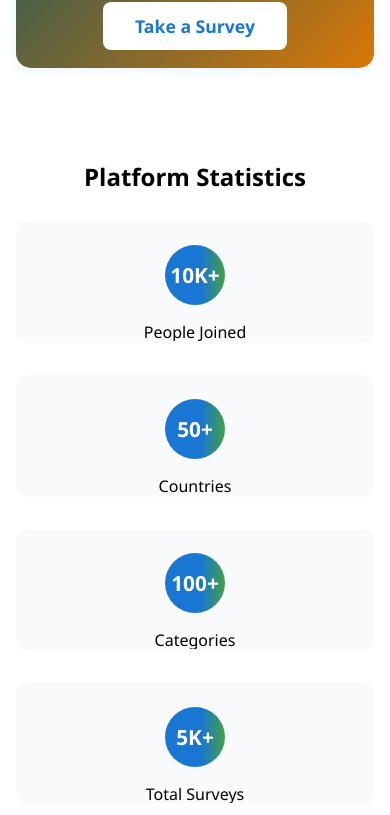
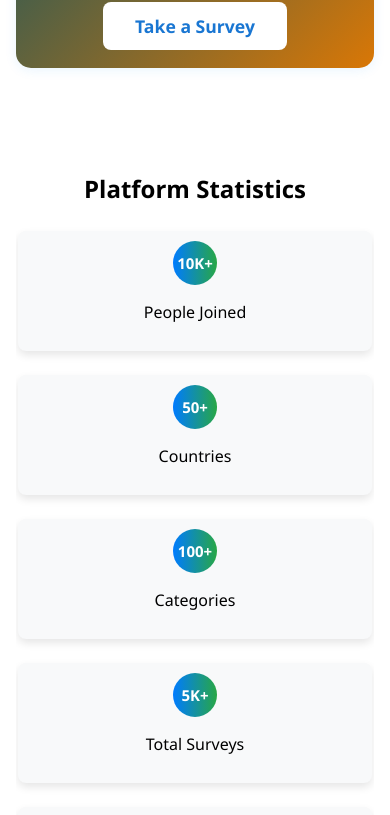
Before and after one commit to ayaz7964/CivilAnalytics-, a React (Vite) app in the folder frontEnd/: page / in a window 390 px wide. Shown: the part 1622-2437 px from the top of the page. Built offline with nearby package versions, Linux system fonts and the light colour scheme; no server answers.

Commit message:
Minior updates

```diff
--- a/frontEnd/src/Component/Footer.jsx
+++ b/frontEnd/src/Component/Footer.jsx
@@ -109,8 +109,9 @@ export default function Footer() {
 
           {/* Resources */}
           <div className="FooterPro-Column resources">
-            <h4 className="FooterPro-ColumnTitle">Resources</h4>
+            {/* <h4 className="FooterPro-ColumnTitle">Resources</h4> */}
             <ul className="FooterPro-LinkList">
+              <h4 className="FooterPro-ColumnTitle">Resources</h4>
               <li className="FooterPro-LinkItem">
                 <Link to="/home" className="FooterPro-Link">
                   Documentation
--- a/frontEnd/src/Component/StatsSection.jsx
+++ b/frontEnd/src/Component/StatsSection.jsx
@@ -1,5 +1,6 @@
 import React from "react";
 import Stat from "./Stat"; // adjust the path if needed
+import "../Css/StatsSection.css";
 
 const statsData = [
   { label: "People Joined", target: 10000, suffix: "K+" },
--- a/frontEnd/src/Css/Footer.css
+++ b/frontEnd/src/Css/Footer.css
@@ -266,9 +266,6 @@
   .newsletter {
     margin-left: -50%;
   }
-  .resources {
-    margin-left: -45%;
-  }
 
   .FooterPro-Newsletter {
     margin-top: 20px;
--- a/frontEnd/src/Css/Home.css
+++ b/frontEnd/src/Css/Home.css
@@ -49,6 +49,7 @@ body {
     max-width: 100%;
     min-width: 0;
     width: 100%;
+    height: auto;
     box-sizing: border-box;
   }
   .country-scroll-section {
@@ -110,6 +111,9 @@ body {
   }
   .featured-country-section {
     padding: 4px 0;
+  }
+  .stats-section {
+    height: auto;
   }
   .country-card {
     padding: 6px 2px 6px 2px;
@@ -407,7 +411,6 @@ body {
   display: flex;
   justify-content: center;
   gap: 32px;
-  flex-wrap: wrap;
 }
 .stat {
   background: #f9fafb;
--- a/frontEnd/src/Css/StatsSection.css
+++ b/frontEnd/src/Css/StatsSection.css
@@ -1,6 +1,10 @@
 .stats-section {
   text-align: center;
   padding: 40px;
+  box-sizing: border-box;
+  width: 100%;
+  max-width: 100vw;
+  overflow: hidden;
 }
 
 .stats-container {
@@ -8,6 +12,10 @@
   justify-content: center;
   gap: 30px;
   flex-wrap: wrap;
+  width: 100%;
+  max-width: 100vw;
+  box-sizing: border-box;
+  overflow: hidden;
 }
 
 .stat {
@@ -16,6 +24,10 @@
   border-radius: 12px;
   width: 160px;
   box-shadow: 0 4px 8px rgba(0, 0, 0, 0.1);
+  margin: 12px 0;
+  box-sizing: border-box;
+  min-width: 0;
+  max-width: 100%;
 }
 
 .circle {
@@ -31,3 +43,60 @@
   justify-content: center;
   margin: 0 auto 10px;
 }
+
+/* Responsive Design */
+@media (max-width: 1200px) {
+  .stats-container {
+    gap: 20px;
+  }
+  .stat {
+    width: 200px;
+  }
+}
+
+@media (max-width: 900px) {
+  .stats-section {
+    padding: 24px 8px;
+  }
+  .stats-container {
+    flex-direction: column;
+    align-items: center;
+    gap: 18px;
+    width: 100%;
+    max-width: 100vw;
+    overflow: visible;
+  }
+  .stat {
+    width: 100%;
+    max-width: 500px;
+    min-width: 0;
+    margin: 8px 0;
+  }
+  .circle {
+    width: 60px;
+    height: 60px;
+    font-size: 18px;
+  }
+}
+
+@media (max-width: 600px) {
+  .stats-section {
+    padding: 12px 2px;
+  }
+  .stats-container {
+    gap: 12px;
+  }
+  .stat {
+    padding: 10px;
+    border-radius: 8px;
+    width: 100%;
+    max-width: 100vw;
+    min-width: 0;
+    margin: 6px 0;
+  }
+  .circle {
+    width: 44px;
+    height: 44px;
+    font-size: 15px;
+  }
+}
```
